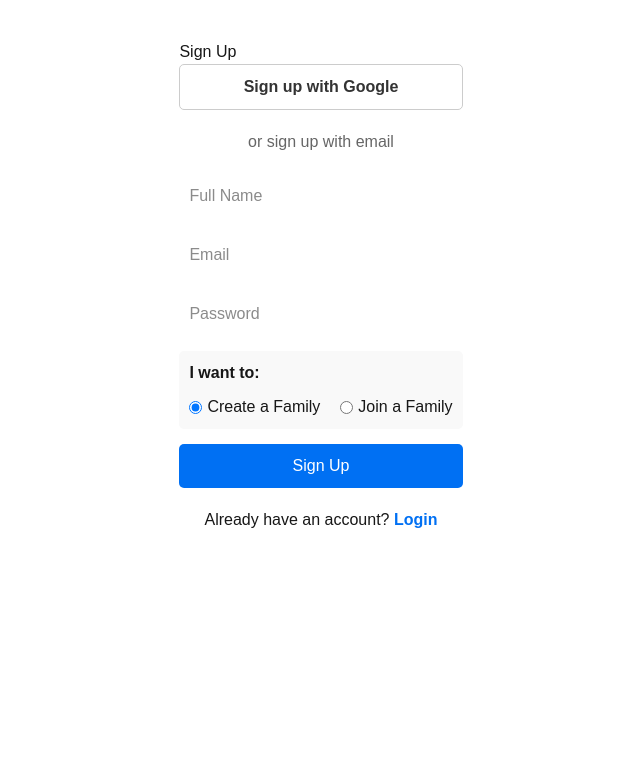
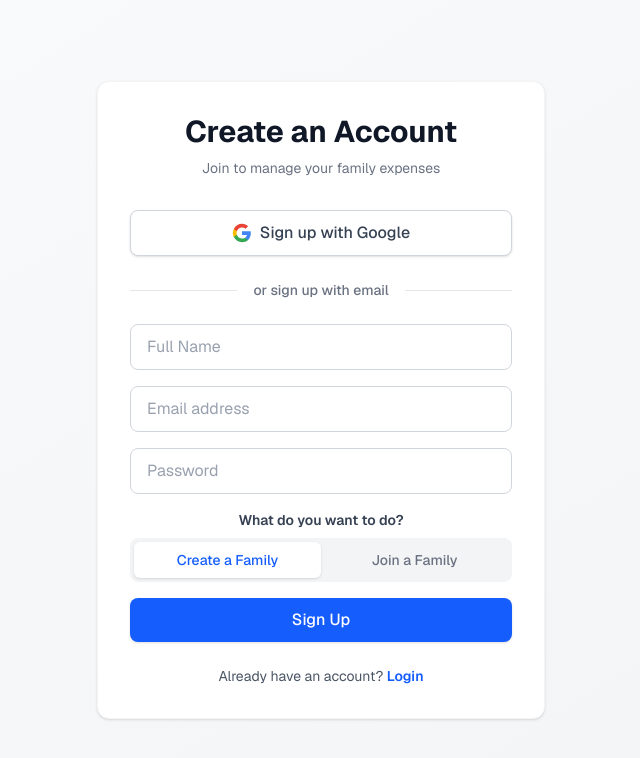
Before and after one commit to Urvi-Ladhani/Family-Ledger, a Next.js app: page /signup in a window 1280 px wide. Shown: the top 758 px of the page, without its empty margins (319-959 px from the left). Built offline with nearby package versions, Linux system fonts and the light colour scheme; no server answers.

Commit message:
fix: ui- login and signup page

```diff
--- a/src/app/signup/page.tsx
+++ b/src/app/signup/page.tsx
@@ -58,70 +58,119 @@ export default function SignupPage() {
   }
 
   return (
-    <div style={{ maxWidth: '400px', margin: '40px auto', fontFamily: 'sans-serif' }}>
-      <h2>Sign Up</h2>
+    <div className="min-h-screen bg-gradient-to-br from-gray-50 to-gray-100 flex items-center justify-center p-8 font-sans">
+      <div className="w-full max-w-md bg-white rounded-xl p-8 shadow-sm border border-gray-100">
+        <div className="text-center mb-8">
+          <h2 className="text-3xl font-bold text-gray-900">Create an Account</h2>
+          <p className="text-sm text-gray-500 mt-2">Join to manage your family expenses</p>
+        </div>
 
         <button
           onClick={handleGoogleLogin}
           type="button"
-        style={{ width: '100%', padding: '10px', backgroundColor: '#fff', color: '#333', border: '1px solid #ccc', borderRadius: '5px', cursor: 'pointer', marginBottom: '20px', display: 'flex', justifyContent: 'center', alignItems: 'center', gap: '10px', fontWeight: 'bold' }}
+          className="w-full bg-white border border-gray-300 text-gray-700 hover:bg-gray-50 font-medium py-2.5 rounded-lg transition-colors flex justify-center items-center gap-2 mb-6 shadow-sm"
         >
+          <svg className="w-5 h-5" viewBox="0 0 24 24" fill="none" xmlns="http://www.w3.org/2000/svg">
+            <path d="M22.56 12.25c0-.78-.07-1.53-.2-2.25H12v4.26h5.92c-.26 1.37-1.04 2.53-2.21 3.31v2.77h3.57c2.08-1.92 3.28-4.74 3.28-8.09z" fill="#4285F4"/>
+            <path d="M12 23c2.97 0 5.46-.98 7.28-2.66l-3.57-2.77c-.98.66-2.23 1.06-3.71 1.06-2.86 0-5.29-1.93-6.16-4.53H2.18v2.84C3.99 20.53 7.7 23 12 23z" fill="#34A853"/>
+            <path d="M5.84 14.09c-.22-.66-.35-1.36-.35-2.09s.13-1.43.35-2.09V7.07H2.18C1.43 8.55 1 10.22 1 12s.43 3.45 1.18 4.93l2.85-2.22.81-.62z" fill="#FBBC05"/>
+            <path d="M12 5.38c1.62 0 3.06.56 4.21 1.64l3.15-3.15C17.45 2.09 14.97 1 12 1 7.7 1 3.99 3.47 2.18 7.07l3.66 2.84c.87-2.6 3.3-4.53 6.16-4.53z" fill="#EA4335"/>
+          </svg>
           Sign up with Google
         </button>
 
-      <div style={{ textAlign: 'center', color: '#666', marginBottom: '20px' }}>or sign up with email</div>
+        <div className="flex items-center mb-6">
+          <div className="flex-1 border-t border-gray-200"></div>
+          <span className="px-4 text-sm text-gray-500 font-medium">or sign up with email</span>
+          <div className="flex-1 border-t border-gray-200"></div>
+        </div>
 
-      <form onSubmit={handleSignup} style={{ display: 'flex', flexDirection: 'column', gap: '15px' }}>
+        <form onSubmit={handleSignup} className="space-y-4">
+          <div>
             <input
               type="text"
               placeholder="Full Name"
               value={name}
               onChange={(e) => setName(e.target.value)}
-          style={{ padding: '10px', fontSize: '16px' }}
+              className="w-full bg-white border border-gray-300 text-gray-900 placeholder-gray-400 rounded-lg px-4 py-2.5 focus:ring-2 focus:ring-blue-500 focus:border-blue-500 outline-none transition-all"
               required
             />
+          </div>
 
+          <div>
             <input
               type="email"
-          placeholder="Email"
+              placeholder="Email address"
               value={email}
               onChange={(e) => setEmail(e.target.value)}
-          style={{ padding: '10px', fontSize: '16px' }}
+              className="w-full bg-white border border-gray-300 text-gray-900 placeholder-gray-400 rounded-lg px-4 py-2.5 focus:ring-2 focus:ring-blue-500 focus:border-blue-500 outline-none transition-all"
               required
             />
+          </div>
 
+          <div>
             <input
               type="password"
               placeholder="Password"
               value={password}
               onChange={(e) => setPassword(e.target.value)}
-          style={{ padding: '10px', fontSize: '16px' }}
+              className="w-full bg-white border border-gray-300 text-gray-900 placeholder-gray-400 rounded-lg px-4 py-2.5 focus:ring-2 focus:ring-blue-500 focus:border-blue-500 outline-none transition-all"
               required
             />
+          </div>
 
-        <div style={{ padding: '10px', backgroundColor: '#f9f9f9', borderRadius: '5px' }}>
-          <p style={{ margin: '0 0 10px 0', fontWeight: 'bold' }}>I want to:</p>
-          <div style={{ display: 'flex', gap: '20px' }}>
-            <label style={{ display: 'flex', alignItems: 'center', gap: '5px', cursor: 'pointer' }}>
-              <input type="radio" name="role" value="Admin" checked={role === 'Admin'} onChange={(e) => setRole(e.target.value)} />
+          <div className="mt-4">
+            <p className="text-sm font-semibold text-gray-700 mb-2 text-center">What do you want to do?</p>
+            <div className="relative flex w-full p-1 bg-gray-100 rounded-lg">
+              <button
+                type="button"
+                onClick={() => setRole('Admin')}
+                className={`relative w-1/2 py-2 text-sm font-medium rounded-md transition-all duration-200 focus:outline-none ${
+                  role === 'Admin'
+                    ? 'bg-white text-blue-600 shadow-sm'
+                    : 'text-gray-500 hover:text-gray-700'
+                }`}
+              >
                 Create a Family
-            </label>
-            <label style={{ display: 'flex', alignItems: 'center', gap: '5px', cursor: 'pointer' }}>
-              <input type="radio" name="role" value="Member" checked={role === 'Member'} onChange={(e) => setRole(e.target.value)} />
+              </button>
+              <button
+                type="button"
+                onClick={() => setRole('Member')}
+                className={`relative w-1/2 py-2 text-sm font-medium rounded-md transition-all duration-200 focus:outline-none ${
+                  role === 'Member'
+                    ? 'bg-white text-blue-600 shadow-sm'
+                    : 'text-gray-500 hover:text-gray-700'
+                }`}
+              >
                 Join a Family
-            </label>
+              </button>
             </div>
           </div>
 
-        <button type="submit" disabled={loading} style={{ padding: '10px', backgroundColor: '#0070f3', color: 'white', border: 'none', borderRadius: '5px', cursor: 'pointer' }}>
-          {loading ? 'Signing up...' : 'Sign Up'}
+          <button
+            type="submit"
+            disabled={loading}
+            className="w-full bg-blue-600 hover:bg-blue-700 text-white font-medium py-2.5 mt-4 rounded-lg transition-colors shadow-sm disabled:opacity-70 flex justify-center items-center"
+          >
+            {loading ? (
+              <span className="flex items-center gap-2">
+                <svg className="animate-spin h-5 w-5 text-white" xmlns="http://www.w3.org/2000/svg" fill="none" viewBox="0 0 24 24">
+                  <circle className="opacity-25" cx="12" cy="12" r="10" stroke="currentColor" strokeWidth="4"></circle>
+                  <path className="opacity-75" fill="currentColor" d="M4 12a8 8 0 018-8V0C5.373 0 0 5.373 0 12h4zm2 5.291A7.962 7.962 0 014 12H0c0 3.042 1.135 5.824 3 7.938l3-2.647z"></path>
+                </svg>
+                Signing up...
+              </span>
+            ) : 'Sign Up'}
           </button>
         </form>
 
-      {/* NEW: Added Login Option */}
-      <p style={{ textAlign: 'center', marginTop: '20px' }}>
-        Already have an account? <Link href="/login" style={{ color: '#0070f3', fontWeight: 'bold' }}>Login</Link>
+        <p className="text-center mt-6 text-sm text-gray-600">
+          Already have an account?{' '}
+          <Link href="/login" className="text-blue-600 hover:underline font-semibold">
+            Login
+          </Link>
         </p>
+      </div>
     </div>
   )
 }
```
Also changed, not shown: src/app/login/page.tsx (+44 -16 lines), 1 other file (tests, documents, lock files or other folders). Lines whose indentation alone changed are shown as unchanged.
